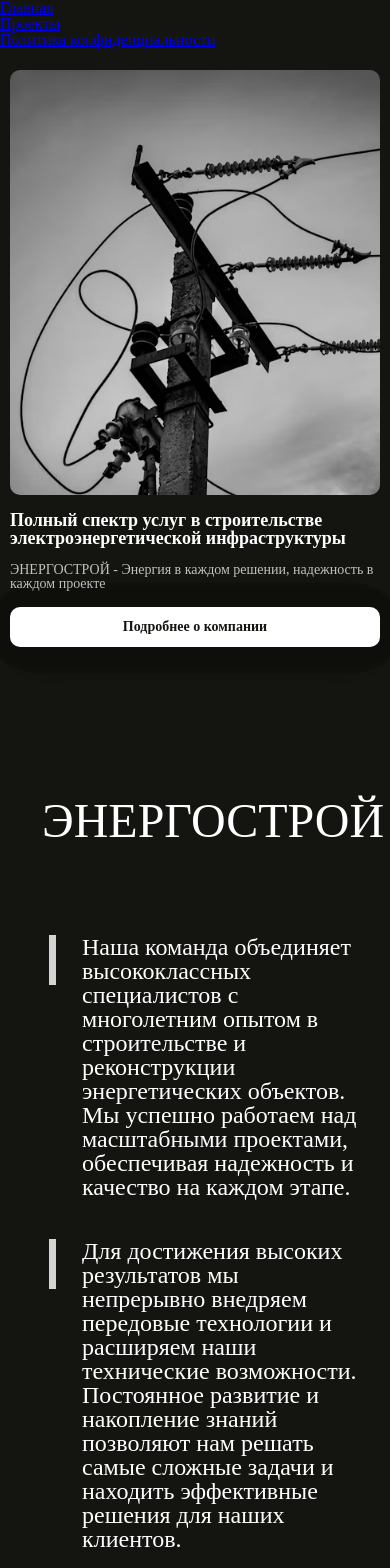
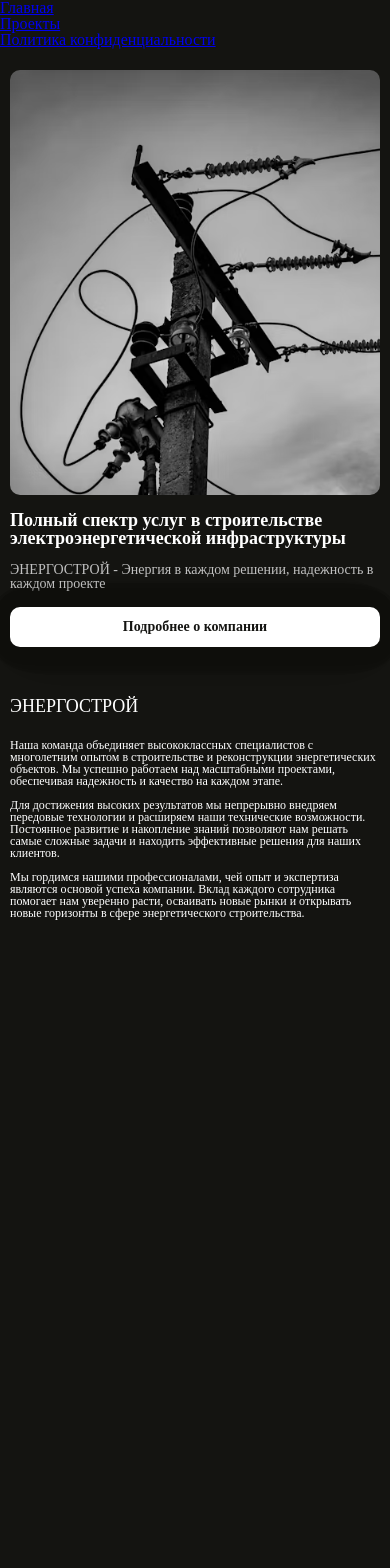
Before and after one commit to Daniks0-0/ENERGOSTROY, a React (Vite) app: page / in a window 390 px wide. Shown: the top 1568 px of the page. After the commit the page ends 1069 px from the top, so only its background shows below. Built offline with nearby package versions, Linux system fonts and the light colour scheme.

Commit message:
aboutSection is ready

```diff
--- a/src/components/AboutSection/AboutSection.scss
+++ b/src/components/AboutSection/AboutSection.scss
@@ -1,8 +1,9 @@
 .aboutSection {
 
-    max-width: 1431px;
+    max-width: 1718px;
+    padding-left: 100px;
+    padding-right: 40px;
     width: 100%;
-    margin: 0% auto;
     height: auto;
     margin-bottom: 150px;
 
@@ -11,7 +12,7 @@
         margin-top: 150px;
         margin-bottom: 90px;
         font-weight: 500;
-        font-size: 48px;
+        font-size: clamp(18px, 3vw, 48px);
         color: #fff;
     }
 
@@ -51,6 +52,9 @@
 
 
         h1 {
+
+            margin-top: 80px;
+            margin-bottom: 25px;
             padding-left: 0rem;
         }
 
@@ -61,7 +65,7 @@
 
 
             li {
-                margin-top: 40px;
+                margin-top:40px;
                 position: relative;
 
 
@@ -75,7 +79,9 @@
                     top: 0;
                     bottom: 0;
                     width: 20px;
-                    height: 50px;
+                    max-height: 50px;
+                    height: auto;
+                    min-height: 25px;
                 }
             }
         }
@@ -85,40 +91,42 @@
 
 @media(min-width:300px) and (max-width:600px) {
     .aboutSection {
-
+        max-width: 500px;
+        width: 100%;
         padding-left: 10px;
+        padding-right: 10px;
 
 
         h1 {
-            padding-left: 2rem;
+        margin-top: 50px;
+
+        margin-bottom: 24px;
+
+            padding-left: 0%;
 
         }
 
         ul {
 
-            padding-left: 2rem;
-            padding-right: 2rem;
+            padding-left: 0%;
+            padding-right: 0%;
+            list-style-type: none;
 
 
             li {
-                margin-top: 40px;
-                position: relative;
-                padding-left: 2.5rem; // Увеличиваем расстояние до текста
-                font-weight: 400;
-                font-size: 24px;
-                color: #fff;
+
+                margin-top: 12px;
+                list-style-type: none;
+                padding-left: 0%;
+                padding-right: 0%;
+
+                &::after {
+                    content: none;
+                }
 
 
-                &::after {
-                    content: '';
-                    background: url(../../assets/list.svg) no-repeat center;
-                    position: absolute;
-                    left: 0;
-                    top: 0;
-                    bottom: 0;
-                    width: 20px;
-                    height: 50px;
-                }
+
+
             }
         }
     }
```
